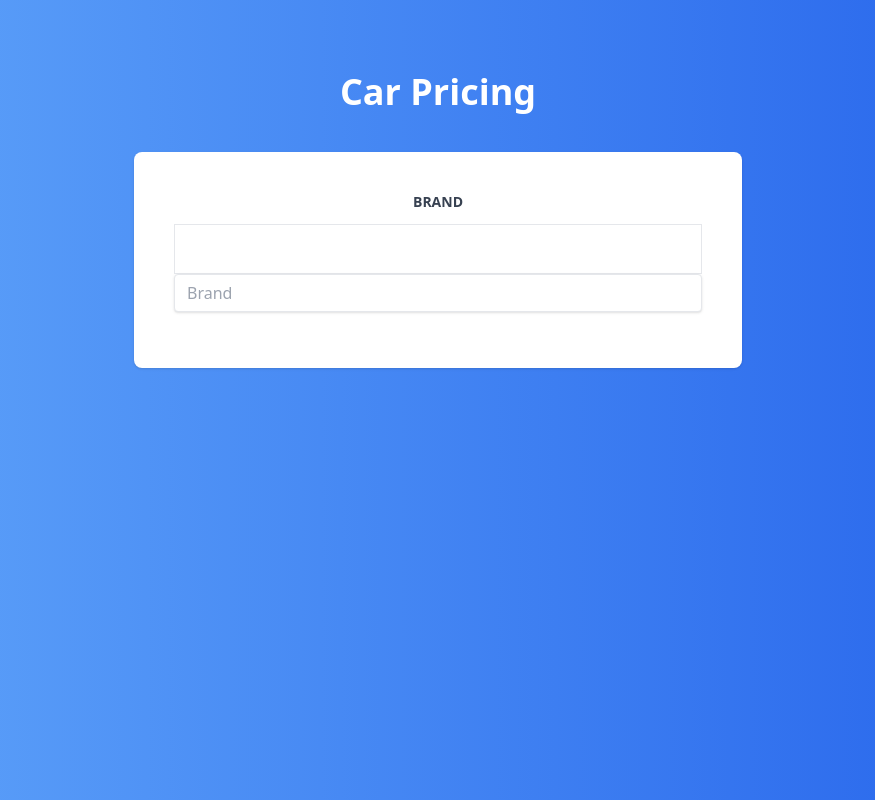
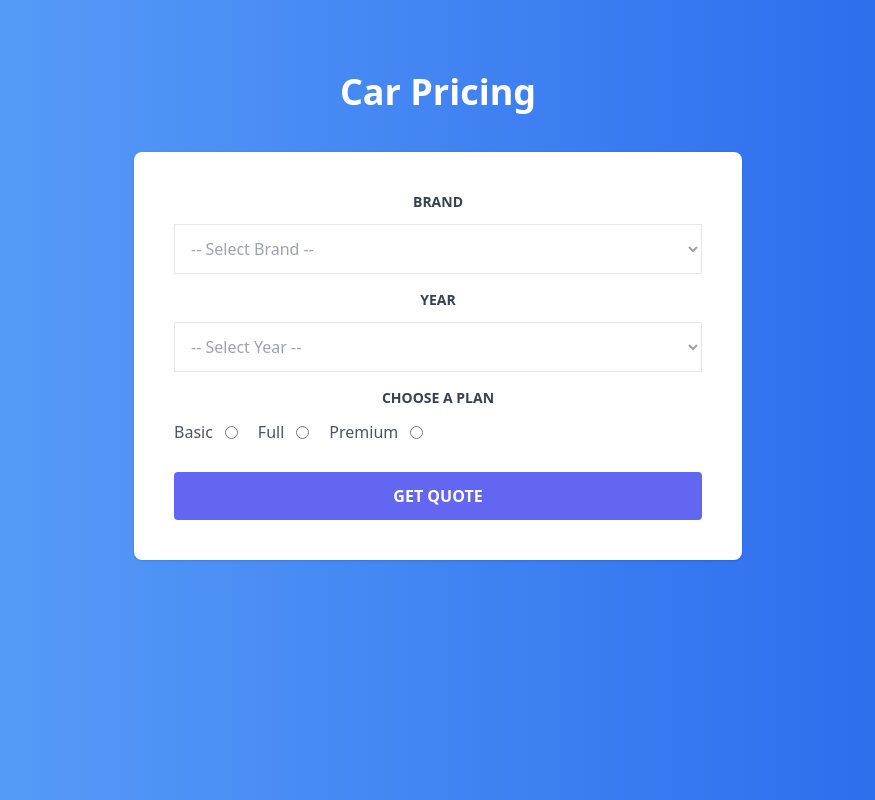
Before and after one commit to KennethJGR/CarPricing, a React (Vite) app: page / in a window 1280 px wide. Shown: the whole page, without its empty margins (202-1077 px from the left). Built offline with nearby package versions, Linux system fonts and the light colour scheme.

Commit message:
creating interface

```diff
--- a/src/components/Form.jsx
+++ b/src/components/Form.jsx
@@ -1,8 +1,10 @@
-import React from "react";
+import { brands, Years, plans } from "../constants";
+import { Fragment } from "react";
 
 const Form = () => {
     return (
         <form>
+            {/* Brand for the car */}
             <div className="mb-4">
                 <label
                     className="block text-gray-700 uppercase text-sm font-bold mb-3"
@@ -14,25 +16,70 @@ const Form = () => {
                 <select
                     name="brand"
                     id="brand"
-                    className="w-full p-3 bg-white border border-gray-200"
-                    placeholder="Brand"
+                    className="w-full p-3 bg-white border border-gray-200 text-gray-400"
                 >
-                    <option value="">Select a brand</option>
-                    <option value="volvo">Volvo</option>
-                    <option value="saab">Saab</option>
-                    <option value="mercedes">Mercedes</option>
-                    <option value="audi">Audi</option>
+                    <option value="">-- Select Brand --</option>
 
+                    {brands.map((brand) => (
+                        <option key={brand.id} value={brand.id}>
+                            {brand.name}
+                        </option>
+                    ))}
+                </select>
+            </div>
+            {/* Year for the car */}
+            <div className="mb-4">
+                <label
+                    className="block text-gray-700 uppercase text-sm font-bold mb-3"
+                    htmlFor="brand"
+                >
+                    Year
+                </label>
 
+                <select
+                    name="brand"
+                    id="brand"
+                    className="w-full p-3 bg-white border border-gray-200 text-gray-400"
+                >
+                    <option value="">-- Select Year --</option>
+
+                    {Years.map((year) => (
+                        <option key={year} value={year}>
+                            {year}
+                        </option>
+                    ))}
                 </select>
+            </div>
 
-                <input
-                    className="shadow appearance-none border rounded w-full py-2 px-3 text-gray-700 leading-tight focus:outline-none focus:shadow-outline"
-                    id="brand"
-                    type="text"
-                    placeholder="Brand"
-                />
+            {/* Plans for the car */}
+            <div className="mb-4">
+                <label
+                    className="block text-gray-700 uppercase text-sm font-bold mb-3"
+                    htmlFor="brand"
+                >
+                    Choose a Plan
+                </label>
+
+                <div className="flex gap-3 text-gray-600 items-center">
+                    {plans.map((plan) => (
+                        <Fragment key={plan.id}>
+                            <label htmlFor="name">{plan.name}</label>
+                            <input
+                                type="radio"
+                                name="plan"
+                                id={plan.id}
+                                value={plan.id}
+                                className="mr-2"
+                            />
+                        </Fragment>
+                    ))}
+                </div>
             </div>
+            <input
+                type="submit"
+                className="w-full bg-indigo-500 hover:bg-indigo-600 text-white uppercase font-bold py-3 px-4 rounded mt-3 cursor-pointer"
+                value="Get Quote"
+            />
         </form>
     );
 };
--- a/src/constants/index.js
+++ b/src/constants/index.js
@@ -3,3 +3,15 @@ export const brands = [
     { id: 2, name: "American" },
     { id: 3, name: "Asiatic" },
 ];
+
+const YEARMAX = new Date().getFullYear();
+
+export const Years = Array.from(new Array(20), (val, index) => YEARMAX - index);
+
+console.log(Years);
+
+export const plans = [
+    { id: 1, name: "Basic" },
+    { id: 2, name: "Full" },
+    { id: 3, name: "Premium" },
+];
```
